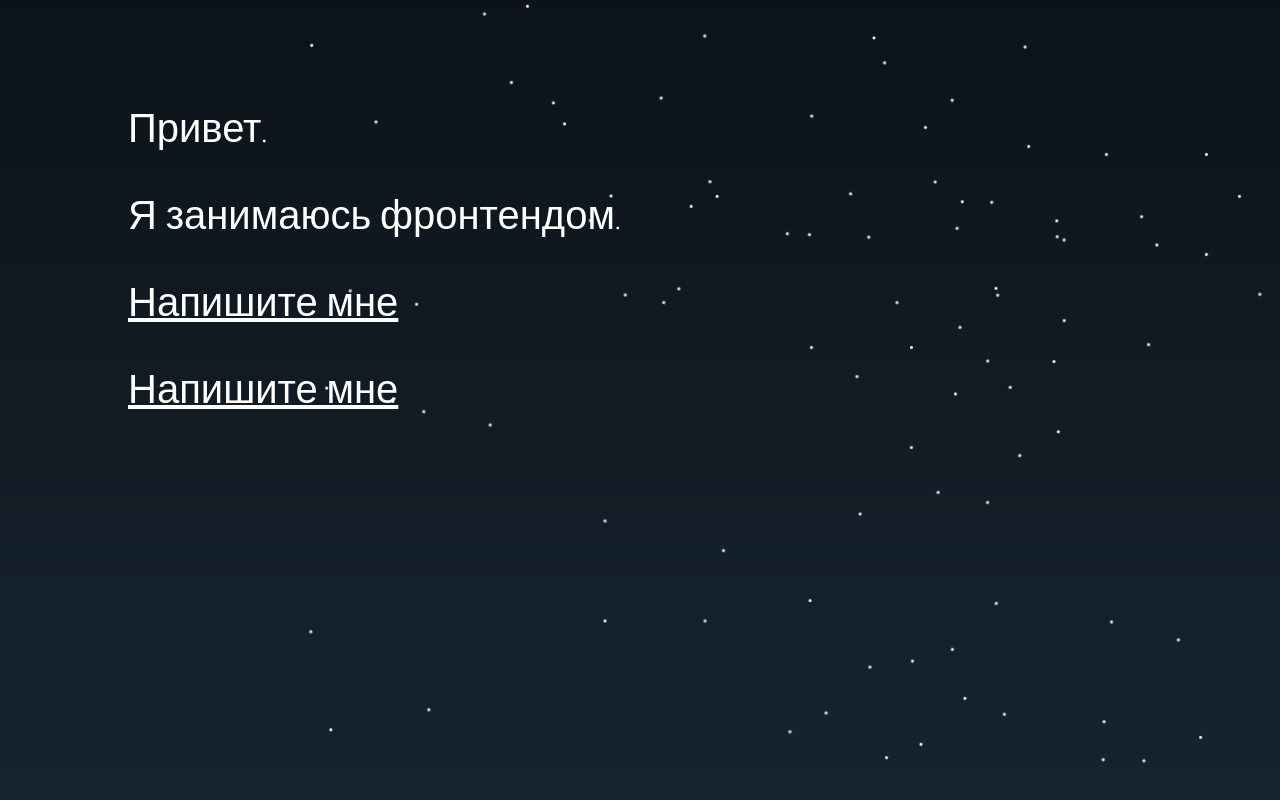
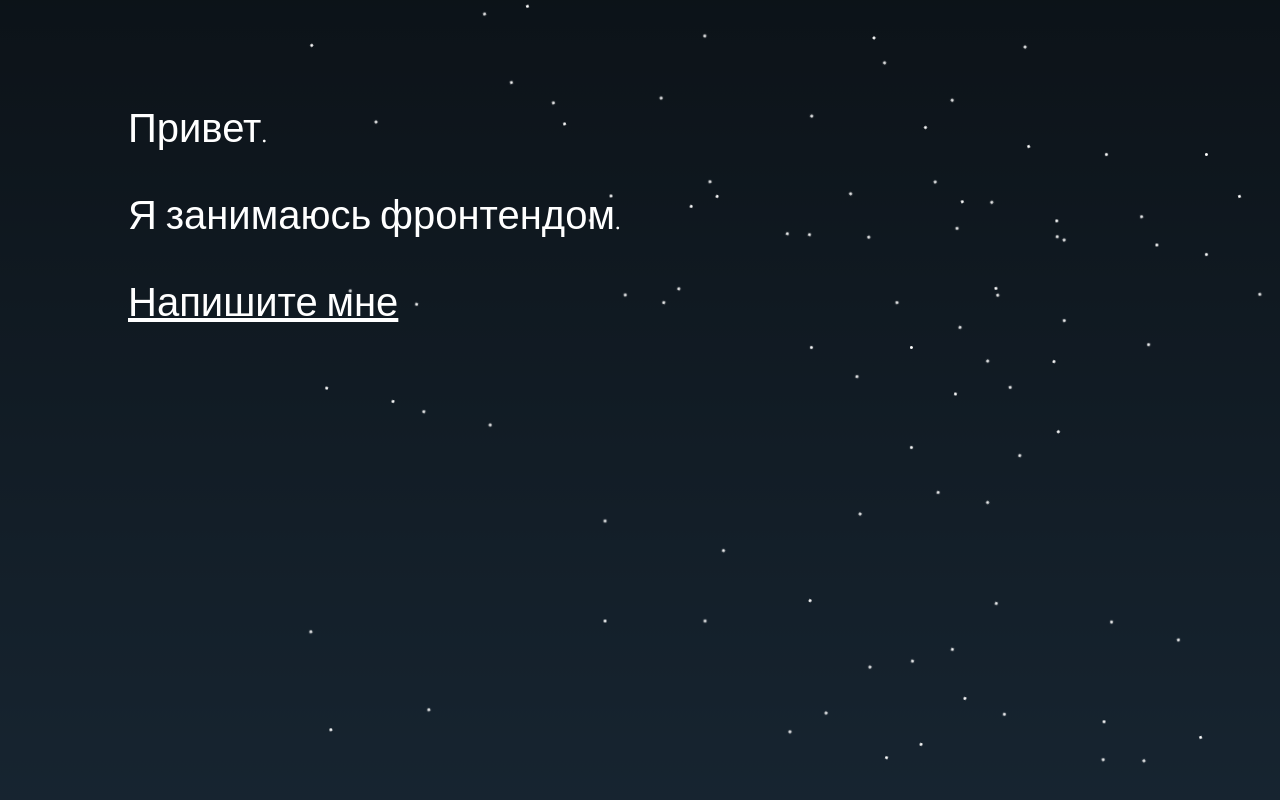
Before and after one commit to miloxeon/miloxeon.github.io, a plain HTML site: page index.html in a window 1280 px wide. Drawn offline with nearby package versions, Linux system fonts and the light colour scheme.

Commit message:
Typos fixed

```diff
--- a/index.html
+++ b/index.html
@@ -48,8 +48,3 @@
 		</p>
 	</body>
 </html>
-		<p>
-			<a href="https://vk.com/eyefronter">Напишите мне</a>
-		</p>
-	</body>
-</html>
```
